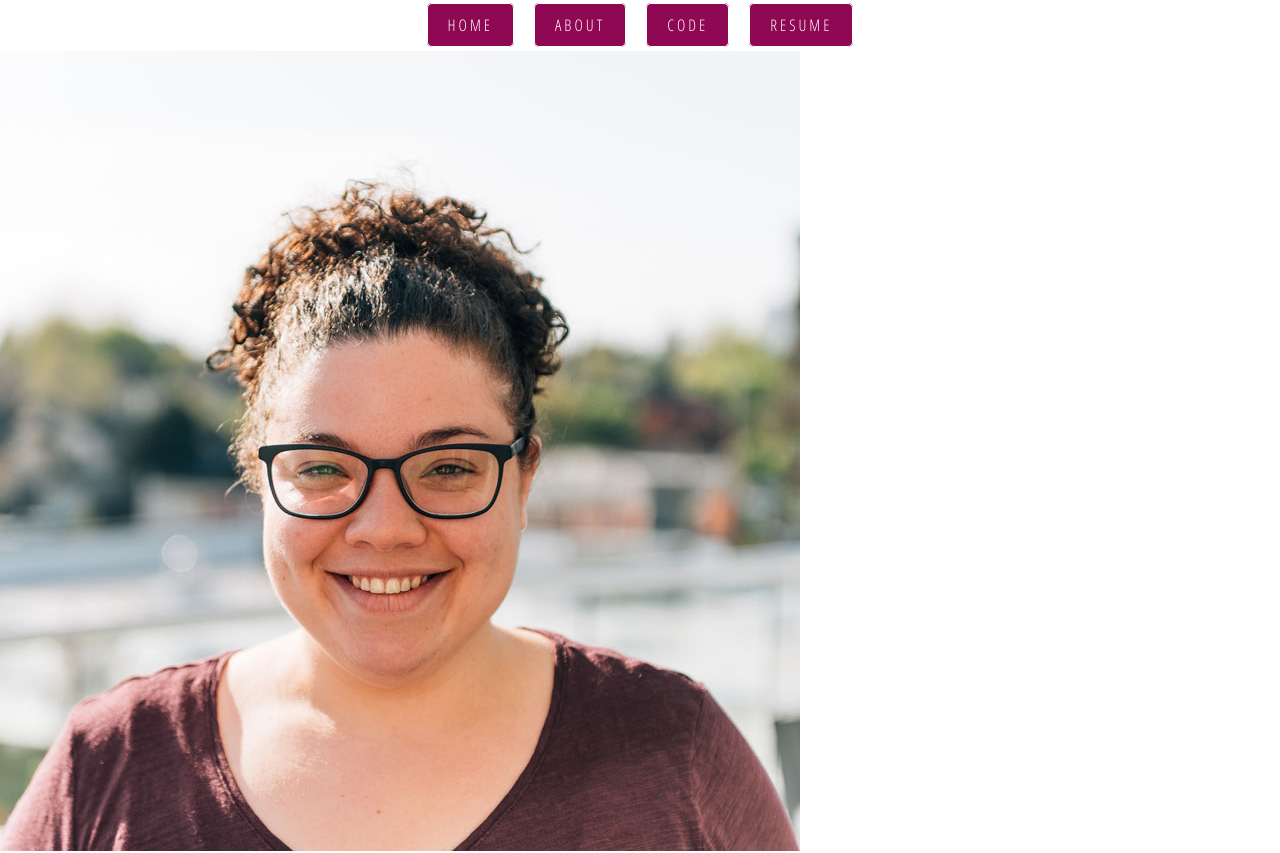
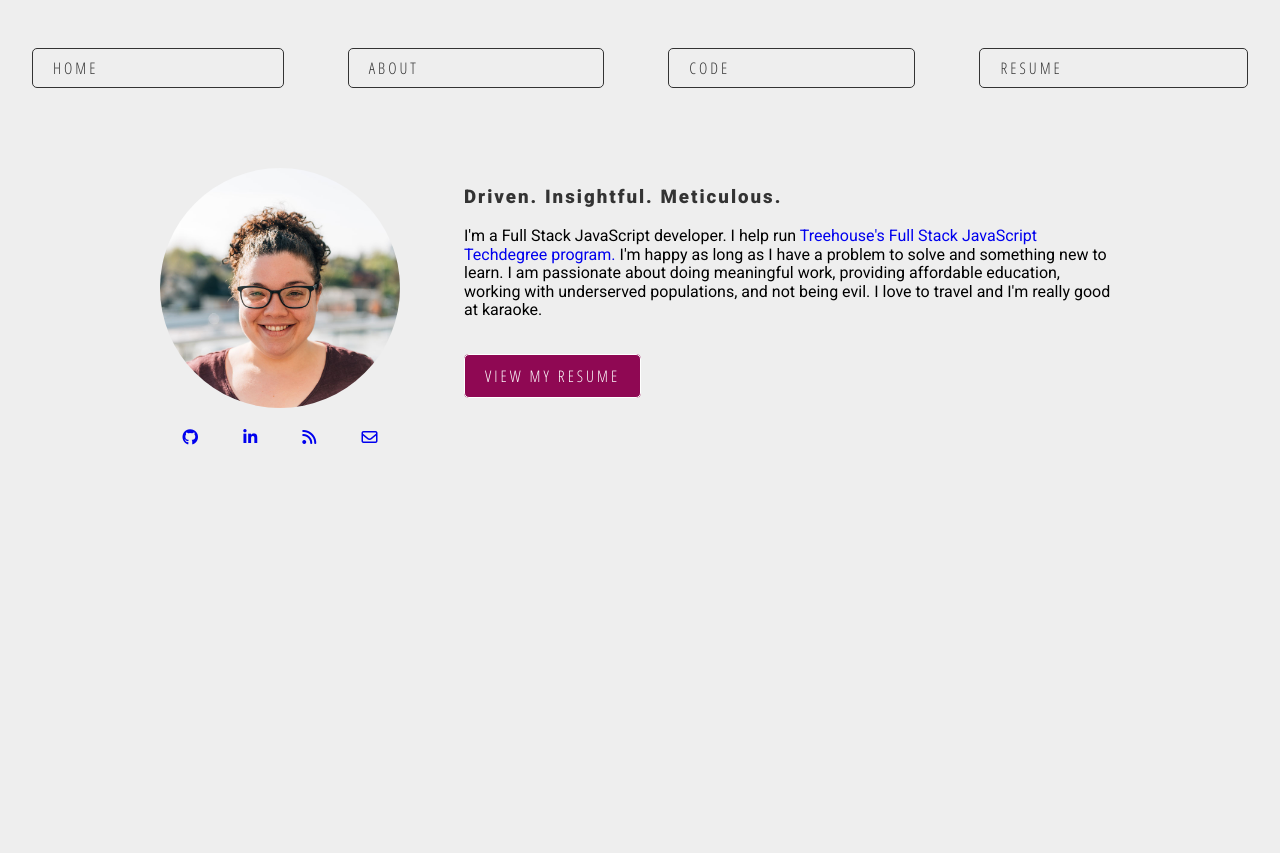
Before and after one commit to trezp/portfolioV3, a React (Create React App) app: page /about in a window 1280 px wide. Shown: the top 853 px of the page. After the commit the page ends 800 px from the top, so only its background shows below. Built offline with nearby package versions, Linux system fonts and the light colour scheme.

Commit message:
Base about and home page styles

```diff
--- a/public/index.html
+++ b/public/index.html
@@ -7,6 +7,7 @@
     <link rel="stylesheet" href="https://cdnjs.cloudflare.com/ajax/libs/normalize/7.0.0/normalize.min.css">
     <link href='http://fonts.googleapis.com/css?family=Oswald:400,700,300|Roboto:400,900,100' rel='stylesheet' type='text/css'>
     <link href='http://fonts.googleapis.com/css?family=Open+Sans+Condensed:300' rel='stylesheet' type='text/css'>
+    <script src="https://use.fontawesome.com/a7b064d08d.js"></script>
     <!--
       manifest.json provides metadata used when your web app is added to the
       homescreen on Android. See https://developers.google.com/web/fundamentals/engage-and-retain/web-app-manifest/
--- a/src/components/About.js
+++ b/src/components/About.js
@@ -1,10 +1,13 @@
 import React from 'react';
 import Nav from './Nav';
+import {Link} from 'react-router-dom';
 
 function About(props){
 	return (
 		<div>
 			<Nav/>
+      <div className="about">
+        <div>
           <img src="images/colorheadshot.jpg" alt="Treasure Porth, Web Developer"/>
           <ul className="social-media">
             <li><a href="http://github.com/trezp"><i className="fa fa-github"></i></a></li>
@@ -12,13 +15,16 @@ function About(props){
             <li><a href="http://trezp.github.io/"><i className="fa fa-rss"></i></a></li>
             <li><a href="mailto:treasure.porth@gmail.com"><i className="fa fa-envelope-o"></i></a></li>
           </ul>
+        </div>
+        <div>
           <h3>Driven. Insightful. Meticulous.</h3>
           <p>I'm a Full Stack JavaScript developer.
-        I help run <a href="http://www.teamtreehouse.com/techdegrees">Treehouse's Full Stack JavaScript Techdegree program.</a>
-        I'm happy as long as I have a problem to solve and something new to learn. I am passionate about doing meaningful work, providing affordable education, working with underserved
+            I help run <a href="http://www.teamtreehouse.com/techdegrees">Treehouse's Full Stack JavaScript Techdegree program.</a> I'm happy as long as I have a problem to solve and something new to learn. I am passionate about doing meaningful work, providing affordable education, working with underserved
             populations, and not being evil. I love to travel and I'm really good at karaoke.
           </p>
-			<a href="resume.html" className="btn resume-button">View My Resume</a>
+          <Link to="/resume" className="btn-primary">View My Resume</Link>
+        </div>
+      </div>
 		</div>
 	);
 }
--- a/src/components/Home.js
+++ b/src/components/Home.js
@@ -6,9 +6,9 @@ class Home extends React.Component {
 	return (
 	  <div className="home">
 			<header>
-				<Nav/>
 				<h1>Treasure Porth</h1>
 				<h3>Full Stack <span>JavaScript</span> Developer</h3>
+				<Nav/>
 			</header>
 	  </div>
     )
--- a/src/components/Nav.js
+++ b/src/components/Nav.js
@@ -4,16 +4,14 @@ import { NavLink } from 'react-router-dom';
 
 const Nav = ()=>{
   return (
-    <div className="main-container">
-      <nav>
-          <ul className="main-nav">
-            <li><NavLink exact to='/' activeClassName="selected" className="btn-primary">Home</NavLink></li>
-            <li><NavLink to='/about' activeClassName="selected" className="btn-primary">About</NavLink></li>
-            <li><NavLink to='/portfolio' activeClassName="selected" className="btn-primary">Code</NavLink></li>
-            <li><NavLink to='/resume' activeClassName="selected" className="btn-primary">Resume</NavLink></li>
-          </ul>
-      </nav>
-    </div>
+    <nav>
+        <ul className="main-nav">
+          <li><NavLink exact to='/' activeClassName="selected" className="btn-transparent">Home</NavLink></li>
+          <li><NavLink to='/about' activeClassName="selected" className="btn-transparent">About</NavLink></li>
+          <li><NavLink to='/portfolio' activeClassName="selected" className="btn-transparent">Code</NavLink></li>
+          <li><NavLink to='/resume' activeClassName="selected" className="btn-transparent">Resume</NavLink></li>
+        </ul>
+    </nav>
   )
 }
 
--- a/src/styles/css/index.css
+++ b/src/styles/css/index.css
@@ -1,3 +1,7 @@
+body {
+  font-family: "Roboto", Arial, sans-serif;
+  background-color: #eeeeee; }
+
 ul {
   list-style-type: none;
   padding-left: 0; }
@@ -5,7 +9,7 @@ ul {
 a {
   text-decoration: none; }
 
-.uppercase, .btn-primary, .btn-dark, .home h1, .home h3 {
+.uppercase, .btn-transparent, .btn-primary, .btn-dark, .home h1, .home h3 {
   text-transform: uppercase; }
 
 .img-responsive, .home {
@@ -32,13 +36,18 @@ h1 {
 
 h3 {
   color: #333333;
-  letter-spacing: 2px;
-  display: inline-block;
-  position: relative;
-  z-index: 1;
-  padding-bottom: 20px; }
+  letter-spacing: 2px; }
   h3 span {
     padding-bottom: 10px; }
+
+.btn-transparent {
+  color: #333333;
+  font-family: "Open Sans Condensed", Arial, sans-serif;
+  padding: 10px 20px;
+  border: solid 1px #333333;
+  letter-spacing: 3px;
+  font-weight: 200;
+  border-radius: 5px; }
 
 .btn-primary, .btn-dark {
   font-family: "Open Sans Condensed", Arial, sans-serif;
@@ -49,7 +58,6 @@ h3 {
   border: solid 1px #FFF;
   border-radius: 5px;
   letter-spacing: 3px;
-  margin: 10px;
   width: 200px; }
   .btn-primary:hover, .btn-dark:hover {
     background: #000;
@@ -71,14 +79,33 @@ h3 {
   height: 100vh;
   text-align: center;
   justify-content: center; }
+  .home header {
+    width: 100%; }
   .home h3 span {
     font-weight: bold; }
 
 ul.main-nav {
   display: flex;
-  justify-content: center; }
+  justify-content: space-between; }
+  ul.main-nav li {
+    margin: 2em;
+    flex-grow: 1; }
+    ul.main-nav li a {
+      display: block; }
 
-body {
-  font-family: "Roboto", Arial, sans-serif; }
+.about {
+  max-width: 80%;
+  margin: auto;
+  display: flex; }
+  .about > div {
+    padding: 2em; }
+  .about ul {
+    display: flex;
+    justify-content: space-around; }
+  .about p {
+    padding-bottom: 2em; }
+  .about img {
+    border-radius: 50%;
+    max-height: 30vh; }
 
 /*# sourceMappingURL=index.css.map */
--- a/src/styles/scss/index.scss
+++ b/src/styles/scss/index.scss
@@ -3,7 +3,4 @@
 @import 'project-grid';
 @import './partials/home';
 @import './partials/nav';
-
-body {
-  font-family: $font-primary;
-}
+@import './partials/about';
--- /dev/null
+++ b/src/styles/scss/partials/_about.scss
@@ -0,0 +1,21 @@
+.about {
+    max-width: 80%;
+    margin: auto;
+    display: flex;
+
+    & > div {
+        padding: 2em;
+    }
+    ul {
+        display: flex;
+        justify-content: space-around;
+    }
+
+    p {
+        padding-bottom: 2em;
+    }
+    img {
+        border-radius: 50%;
+        max-height: 30vh;
+    }
+}
--- a/src/styles/scss/partials/_base.scss
+++ b/src/styles/scss/partials/_base.scss
@@ -1,3 +1,8 @@
+body {
+    font-family: $font-primary;
+    background-color: $gray-lighter;
+}
+
 ul {
     list-style-type: none;
     padding-left: 0;
@@ -39,10 +44,6 @@ h1 {
 h3 {
     color: $gray-dark;
     letter-spacing: 2px;
-    display: inline-block;
-    position: relative;
-    z-index: 1;
-    padding-bottom: 20px;
 
     span {
         padding-bottom: 10px;
@@ -50,6 +51,17 @@ h3 {
 }
 
 //buttons
+
+.btn-transparent {
+    @extend .uppercase;
+    color: $gray-dark;
+    font-family: $font-secondary;
+    padding: 10px 20px;
+    border: solid 1px $gray-dark;
+    letter-spacing: 3px;
+    font-weight: 200;
+    border-radius: 5px;
+}
 .btn-primary {
     @extend .uppercase;
     font-family: $font-secondary;
@@ -60,7 +72,6 @@ h3 {
     border: solid 1px $white;
     border-radius: 5px;
 	letter-spacing: 3px;
-	margin: 10px;
     width: 200px;
 
     &:hover {
--- a/src/styles/scss/partials/_home.scss
+++ b/src/styles/scss/partials/_home.scss
@@ -8,6 +8,9 @@
 	@extend .img-responsive;
     @extend .vertical-center;
 
+    header {
+        width: 100%;
+    }
     h1, h3 {
         @extend .uppercase;
     }
--- a/src/styles/scss/partials/_nav.scss
+++ b/src/styles/scss/partials/_nav.scss
@@ -1,4 +1,13 @@
 ul.main-nav {
     display: flex;
-    justify-content: center;
+    justify-content: space-between;
+
+    li {
+        margin: 2em;
+        flex-grow: 1;
+
+        a {
+            display: block;
+        }
+    }
 }
```
Also changed, not shown: 1 other file (tests, documents, lock files or other folders). Lines whose indentation alone changed are shown as unchanged.
